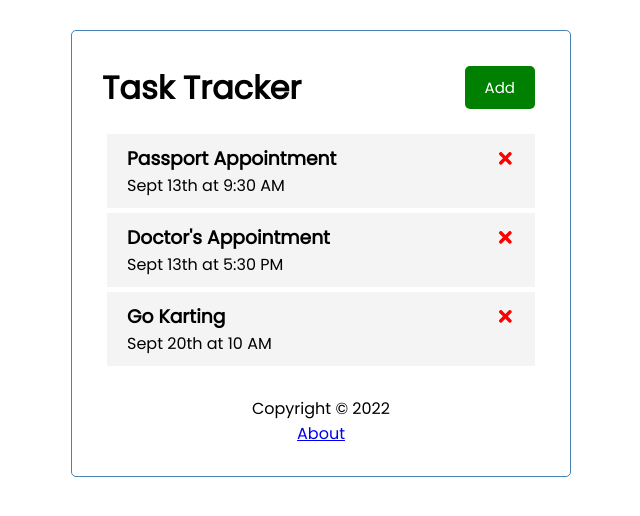
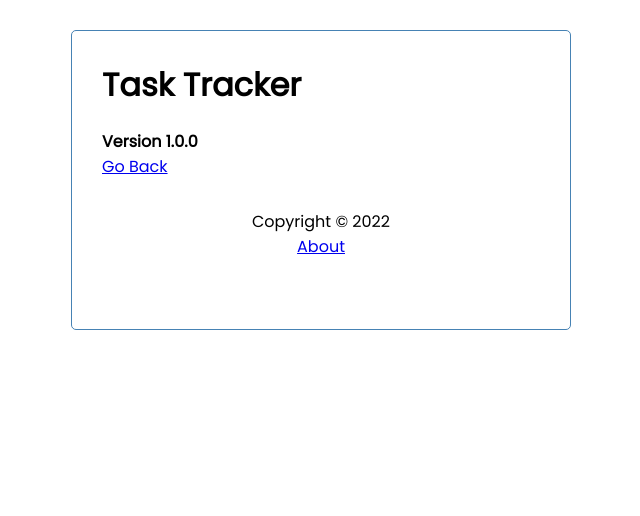
Before and after one commit to AsmaSimreen/Task-Tracker, a React (Create React App) app: page /about in a window 1280 px wide. Shown: the top 516 px of the page, without its empty margins (319-959 px from the left). Built offline with nearby package versions, Linux system fonts and the light colour scheme; data requests are answered from the project's data file.

Commit message:
Track your Tasks :)

```diff
--- a/src/App.js
+++ b/src/App.js
@@ -1,8 +1,10 @@
 import { useState, useEffect } from "react";
+import { BrowserRouter as Router, Route, Routes } from 'react-router-dom'
 import Header from "./components/Header";
 import Footer from "./components/Footer";
 import Tasks from "./components/Tasks";
 import AddTask from "./components/AddTask";
+import About from "./components/About";
 
 const App = () => {
   const [showAddTask, setShowAddTask] = useState(false);
@@ -45,18 +47,17 @@
     });
     const data = await res.json();
     setTasks([...tasks, data]);
+
     // const id = Math.floor(Math.random() * 10000) + 1;
-    // console.log(id);
     // const newTask = { id, ...task }
     // setTasks([...tasks, newTask])
-
 
   }
 
   //Delete Task
   const deleteTask = async (id) => {
-    await fetch(`http://localhost:5000/tasks/${id}`, { method: 'DELETE', })
-    setTasks(tasks.filter((task) => task.id !== id));
+    const res = await fetch(`http://localhost:5000/tasks/${id}`, { method: 'DELETE', })
+    res.status === 200 ? setTasks(tasks.filter((task) => task.id !== id)) : alert('Error Deleting this Task');
   }
 
   //Toggle Reminder
@@ -78,13 +79,33 @@
 
 
   return (
-    <div className='container'>
-      <Header onAdd={() => setShowAddTask(!showAddTask)} showAdd={showAddTask} />
-      {showAddTask && <AddTask onAdd={addTask} />}
-      {tasks.length > 0 ? <Tasks tasks={tasks} onDelete={deleteTask} onToggle={toggleReminder} />
-        : ('No Tasks to Show')}
-      <Footer />
-    </div>
+    <Router>
+      <div className='container'>
+        <Header
+          onAdd={() => setShowAddTask(!showAddTask)}
+          showAdd={showAddTask}
+        />
+        <Routes>
+          <Route
+            path='/'
+            element={
+              <>
+                {showAddTask && <AddTask onAdd={addTask} />}
+                {tasks.length > 0 ? (
+                  <Tasks
+                    tasks={tasks}
+                    onDelete={deleteTask}
+                    onToggle={toggleReminder}
+                  />
+                ) : ('No Tasks to Show')}
+              </>
+            }
+          />
+          <Route path='/about' element={<About/>} />
+        </Routes>
+        <Footer />
+      </div>
+    </Router>
   );
 }
 
--- /dev/null
+++ b/src/components/About.js
@@ -0,0 +1,13 @@
+import React from 'react'
+import { Link } from 'react-router-dom';
+
+const About = () => {
+  return (
+    <div>
+      <h4>Version 1.0.0</h4>
+      <Link to='/'>Go Back</Link>
+    </div>
+  )
+}
+
+export default About
--- a/src/components/Footer.js
+++ b/src/components/Footer.js
@@ -1,8 +1,9 @@
+import { Link } from "react-router-dom"
 const Footer = () => {
   return (
     <footer>
       <p>Copyright &copy; 2022</p>
-      <a href="/about">About</a>
+      <Link to='/about'>About</Link>
     </footer>
   )
 }
--- a/src/components/Header.js
+++ b/src/components/Header.js
@@ -1,15 +1,16 @@
 import PropTypes from 'prop-types';
+import { useLocation } from 'react-router-dom';
 import Button from './Button';
 
 const Header = ({ title, onAdd, showAdd }) => {
-
+  const location = useLocation();
   return (
     <header className='header'>
       <h1>{title}</h1>
-      <Button
+      {location.pathname === '/' && (<Button
         color={showAdd ? 'red' : 'green'}
         text={showAdd ? 'Close' : 'Add'}
-        onClick={onAdd} />
+        onClick={onAdd} />)}
     </header>
   )
 }
```
